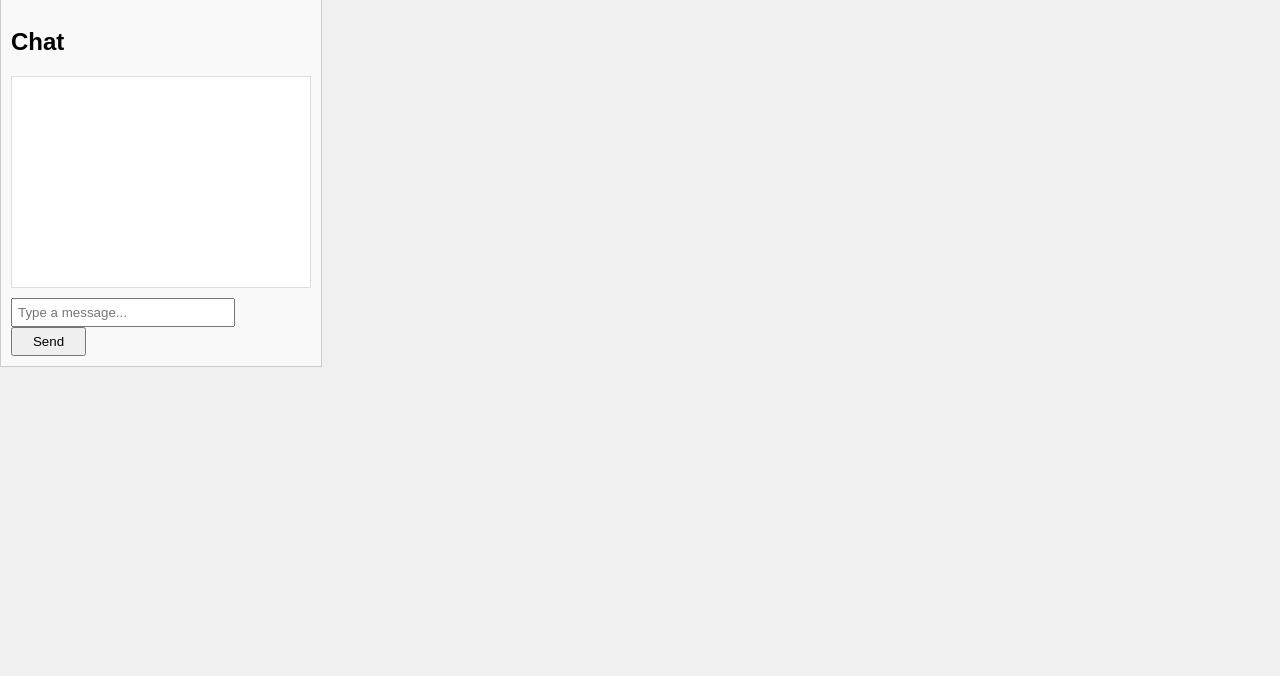
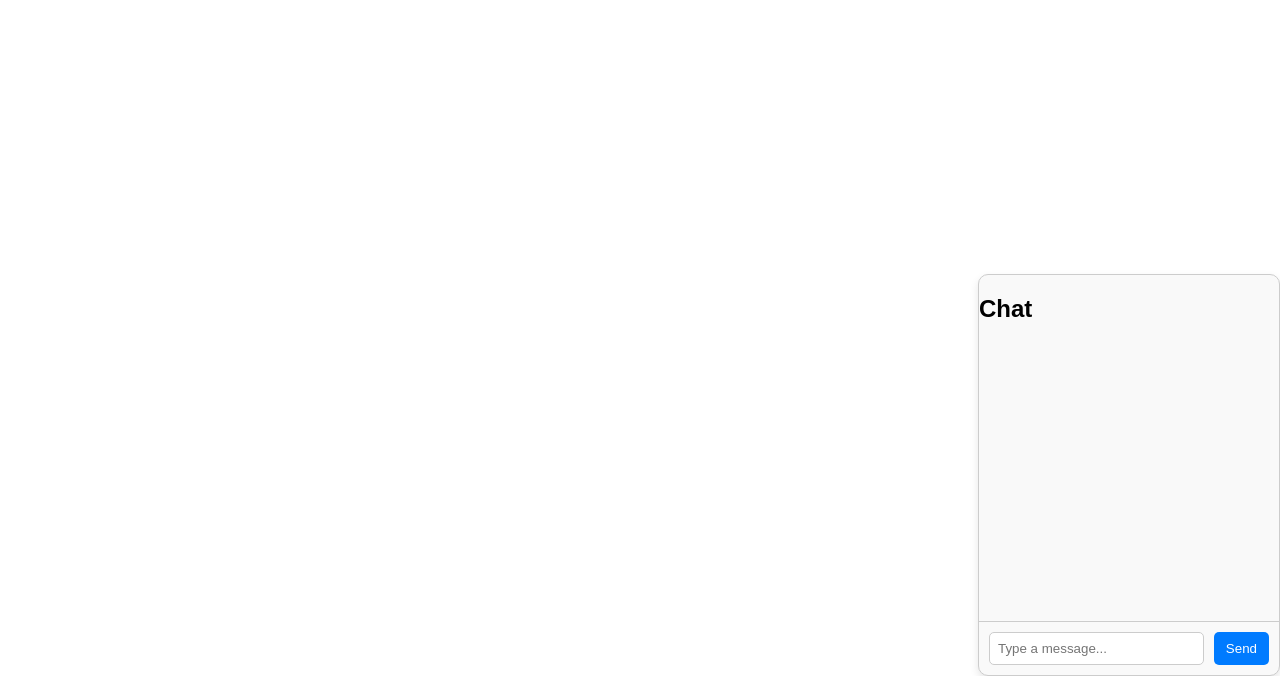
Before and after one commit to vcxmax/Pirates, a website with bundled scripts: page src/client/index.html in a window 1280 px wide. Shown: the part 124-800 px from the top of the page. Built offline with nearby package versions, Linux system fonts and the light colour scheme; no server answers.

Commit message:
Better ui for chat

```diff
--- a/src/client/chat.js
+++ b/src/client/chat.js
@@ -23,16 +23,44 @@ class Chat {
     handleSendMessage() {
         const message = this.messageInput.value.trim();
         if (message) {
-            this.client.sendMessage({ id: MessageChat.id, username: this.client.username, text: message });
+            const messageObject = {
+                id: MessageChat.id, // Message type
+                username: this.client.username,
+                text: message,
+            };
+
+            this.client.sendMessage(messageObject); // Send as JSON
             this.messageInput.value = ''; // Clear the input field
         }
     }
 
+    // Append a message to the chat
     appendMessage(username, text) {
         const messageElement = document.createElement('div');
-        messageElement.textContent = username + ': ' + text;
+        messageElement.classList.add('message');
+
+        // Add username styling
+        const usernameElement = document.createElement('span');
+        usernameElement.classList.add('username');
+        usernameElement.textContent = username;
+
+        // Add message text
+        const textElement = document.createElement('span');
+        textElement.textContent = text;
+
+        // Check if the message is from the client
+        if (username === this.client.username) {
+            messageElement.classList.add('client');
+        } else {
+            messageElement.classList.add('other');
+        }
+
+        messageElement.appendChild(usernameElement);
+        messageElement.appendChild(textElement);
         this.chat.appendChild(messageElement);
-        this.chat.scrollTop = this.chat.scrollHeight; // Auto-scroll to the latest message
+
+        // Auto-scroll to the latest message
+        this.chat.scrollTop = this.chat.scrollHeight;
     }
 }
 
--- a/src/client/index.html
+++ b/src/client/index.html
@@ -18,8 +18,10 @@
     <div id="chat-container">
         <h2>Chat</h2>
         <div id="chat"></div>
-        <input type="text" id="message" placeholder="Type a message..." />
-        <button id="send">Send</button>
+        <div id="chat-input">
+            <input type="text" id="message" placeholder="Type a message..." />
+            <button id="send">Send</button>
+        </div>
     </div>
 
     <script type="module" src="client.js"></script>
--- a/src/client/styles.css
+++ b/src/client/styles.css
@@ -1,8 +1,9 @@
 body {
     margin: 0;
-    padding: 0;
-    font-family: 'Arial', sans-serif;
-    background-color: #f0f0f0;
+    font-family: Arial, sans-serif;
+    height: 100vh;
+    display: flex;
+    flex-direction: column;
 }
 
 h1 {
@@ -10,59 +11,91 @@ h1 {
     color: #333;
 }
 
-.game-container {
-    width: 80%;
-    margin: 0 auto;
-    background-color: #fff;
-    border: 1px solid #ccc;
-    border-radius: 8px;
-    box-shadow: 0 2px 10px rgba(0, 0, 0, 0.1);
+/* Game container styling */
+#game-container {
+    flex: 1;
     padding: 20px;
 }
 
-.player {
-    padding: 10px;
-    border: 1px solid #007bff;
-    border-radius: 5px;
-    margin: 10px 0;
+/* Chat container styling */
+#chat-container {
+    position: fixed;
+    bottom: 0;
+    right: 0;
+    width: 300px;
+    height: 400px;
+    background-color: #f9f9f9;
+    border: 1px solid #ccc;
+    border-radius: 10px;
+    display: flex;
+    flex-direction: column;
+    box-shadow: 0 4px 8px rgba(0, 0, 0, 0.1);
 }
 
-.button {
+/* Chat messages area */
+#chat {
+    flex: 1;
+    overflow-y: auto;
+    padding: 10px;
+    display: flex;
+    flex-direction: column;
+    gap: 10px;
+}
+
+/* Chat input area */
+#chat-input {
+    display: flex;
+    padding: 10px;
+    gap: 10px;
+    border-top: 1px solid #ccc;
+}
+
+#chat-input input {
+    flex: 1;
+    padding: 8px;
+    border: 1px solid #ccc;
+    border-radius: 5px;
+}
+
+#chat-input button {
+    padding: 8px 12px;
     background-color: #007bff;
     color: white;
     border: none;
     border-radius: 5px;
-    padding: 10px 15px;
     cursor: pointer;
 }
 
-.button:hover {
+#chat-input button:hover {
     background-color: #0056b3;
 }
 
-#chat-container {
-    margin-top: 20px;
-    border: 1px solid #ccc;
-    padding: 10px;
-    width: 300px;
-    background-color: #f9f9f9;
+/* Message styling */
+.message {
+    max-width: 80%;
+    padding: 8px 12px;
+    border-radius: 10px;
+    font-size: 14px;
+    word-wrap: break-word;
 }
 
-#chat {
-    height: 200px;
-    overflow-y: auto;
-    border: 1px solid #ddd;
-    padding: 5px;
-    margin-bottom: 10px;
-    background-color: #fff;
+/* Client's messages (right-aligned) */
+.message.client {
+    align-self: flex-end;
+    background-color: #d1e7dd;
+    color: #0f5132;
 }
 
-#message {
-    width: 70%;
-    padding: 5px;
+/* Other users' messages (left-aligned) */
+.message.other {
+    align-self: flex-start;
+    background-color: #f8d7da;
+    color: #842029;
 }
 
-#send {
-    width: 25%;
-    padding: 5px;
+/* Username styling */
+.username {
+    font-weight: bold;
+    margin-bottom: 4px;
+    display: block;
 }
```
